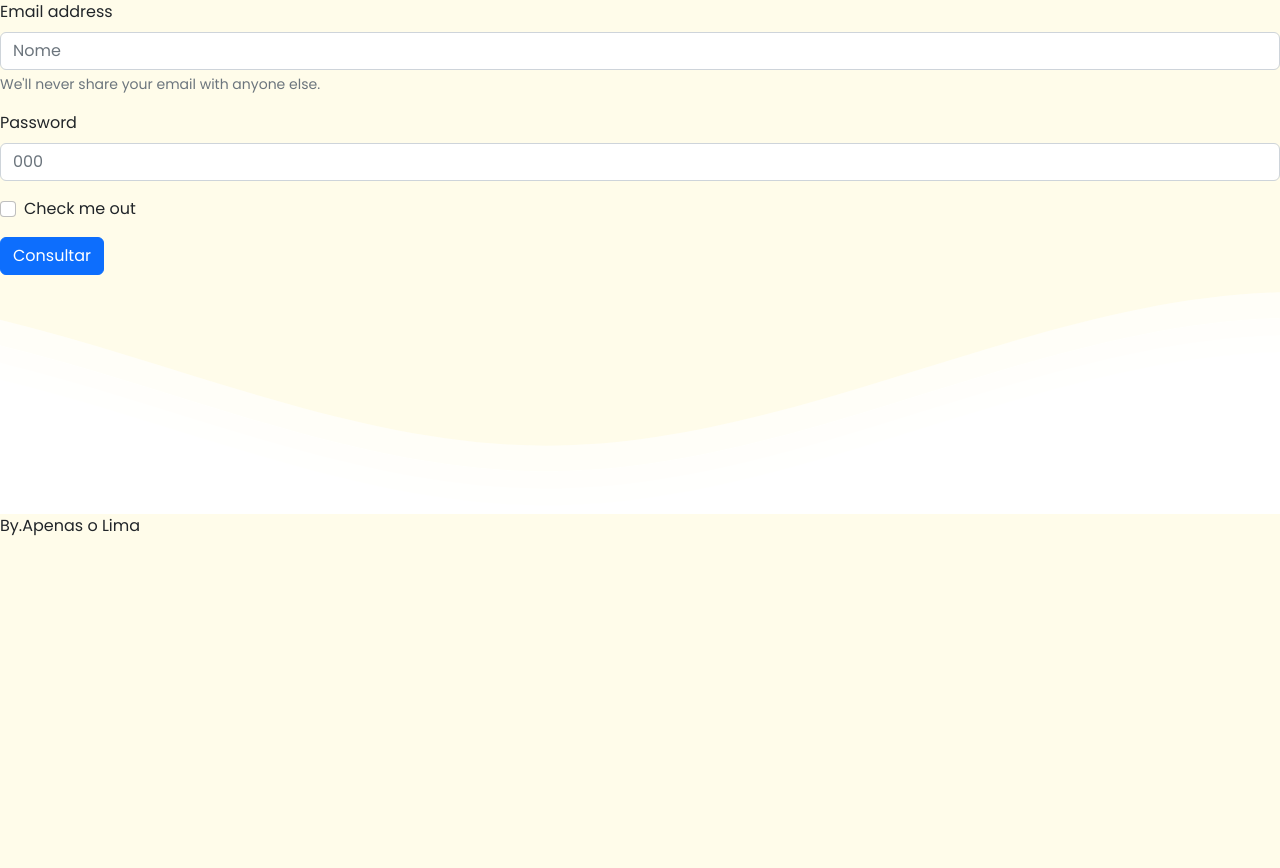
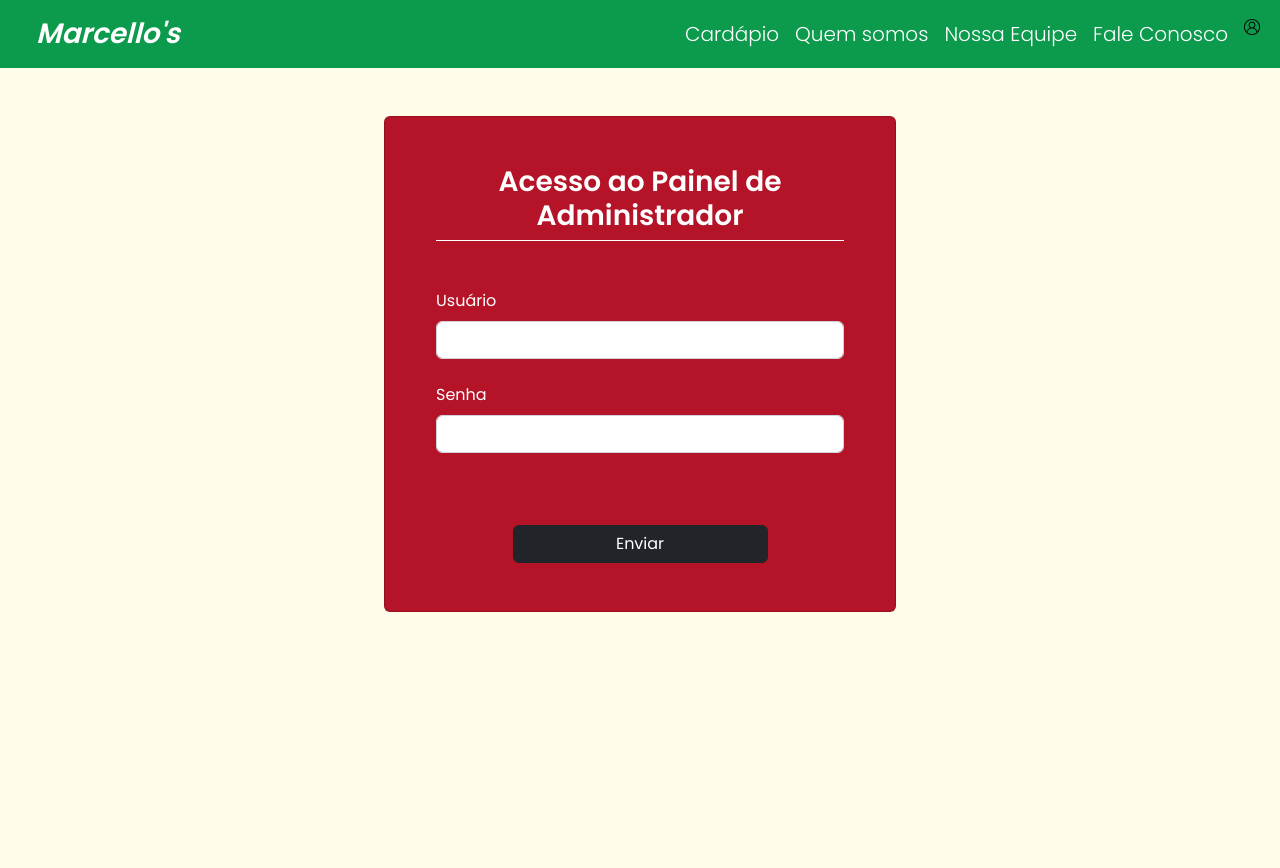
Before and after one commit to GustavoDSCruz/MarcellosPizzaria, a PHP site: page /php/Login.php in a window 1280 px wide. Before the commit the page ends 536 px from the top, so only its background shows below. Run offline with PHP 8.4, Linux system fonts and the light colour scheme.

Commit message:
creating login system

```diff
--- a/php/Login.php
+++ b/php/Login.php
@@ -24,52 +24,73 @@
      <link href="https://fonts.googleapis.com/css2?family=Poppins&display=swap" rel="stylesheet">
 
 
-    <script language=javascript>
-
-		function blokletras(keypress)
-		{
-			if(keypress>=48 && keypress<=57)
-			{
-				return true;
-			}
-			else
-			{
-				return false;
-			}
-		}
-		</script>
 
 </head>
 <body>
+<nav class="navbar navbar-expand-lg bg-green-marcellos" id="navbar">
+      <div class="container-fluid">
+        <a class="navbar-brand ps-4 fs-3 fw-bold text-white fst-italic" href="../index.html">Marcello's <!--<img src="assets/marcellos.png" class="marcellos-img img-fluid align-self-center h-50">--></a>
 
-        <div class="header">
+        <button class="navbar-toggler" type="button" data-bs-toggle="collapse" data-bs-target="#navbarSupportedContent" aria-controls="navbarSupportedContent" aria-expanded="false" aria-label="Toggle navigation">
+          <span class="navbar-toggler-icon"></span>
+        </button>
 
-            <!--Content before waves-->
-            <div class="inner-header flex">
-			<form name="cliente" method="POST" action="">
-			  <div class="mb-3">
-			    <label for="exampleInputEmail1" class="form-label">Email address</label>
-			    <input type="email" class="form-control" id="exampleInputEmail1" aria-describedby="emailHelp" name="txtnome" size="8" maxlength="5" placeholder="Nome" required>
-			    <div id="emailHelp" class="form-text">We'll never share your email with anyone else.</div>
-			  </div>
-			  <div class="mb-3">
-			    <label for="exampleInputPassword1" class="form-label">Password</label>
-			    <input type="password" class="form-control" id="exampleInputPassword1" name="txtsenha" size="5" maxlength="3" placeholder="000" onkeypress="return blokletras(window.event.keyCode)" required>
-			  </div>
-			  <div class="mb-3 form-check">
-			    <input type="checkbox" class="form-check-input" id="exampleCheck1">
-			    <label class="form-check-label" for="exampleCheck1">Check me out</label>
-			  </div>
-			  <button type="submit" class="btn btn-primary" name="btnconsultar" type="submit">Consultar</button>
-			</form>
+
+          <ul class=" collapse navbar-collapse navbar-nav justify-content-end me-auto mb-2 mb-lg-0 " id="navbarSupportedContent">
+
+            <li class="nav-item align-self-start">
+              <a class="nav-link active fs-5 fw-light text-white" href="../cardapio.html">Cardápio</a>
+            </li>
+
+            <li class="nav-item align-self-start">
+              <a class="nav-link active fs-5 fw-light text-white" href="../sobre.html">Quem somos</a>
+            </li>
+            <li class="nav-item align-self-start">
+              <a class="nav-link active fs-5 fw-light text-white" href="../equipe.html">Nossa Equipe</a>
+            </li>
+            <li class="nav-item align-self-start">
+              <a class="nav-link active fs-5 fw-light text-white" href="../contato.html">Fale Conosco</a>
+            </li>
+            <li class="nav-item align-self-start">
+              <a class="nav-link active fw-light text-white" href="php/Login.php"><img src="../assets/user.png" style="height: 16px;" ></a>
+            </li>
+
+          </ul>
+          <!-- Search -->
+          <!-- <form class="d-flex" role="search">
+            <input class="form-control me-2" type="search" placeholder="Pesquisar">
+            <button class="btn-pesquisar btn btn-dark" type="submit">
+              <img src="assets/search.png">
+            </button>
+          </form> -->
+
+      </div>
+    </nav>
+	<main class="p-5 d-flex flex-column align-items-center">
+	<form class="card-contato card icard-color py-5 d-flex flex-column align-items-center" name="cliente" method="POST" action="">
+          <div class="text-center  border-bottom border-white" style="width: 80%;" >
+            <h5 class="card-title text-white fs-3 fw-semibold ">Acesso ao Painel de Administrador</h5>
+          </div>
+          <div class="d-flex flex-column align-items-stretch py-4" style="width: 80%;">
+            <div class="mt-4">
+              <label class="form-label text-white">Usuário</label>
+              <input type="text" name="txtnome" class="form-control" required name="txtnome" size="8" maxlength="5" required>
+            </div>
+            <div class="mt-4">
+              <label for="exampleInputEmail1" class="form-label text-white">Senha</label>
+              <input type="password" name="txtsenha" class="form-control" id="exampleInputPassword1" aria-describedby="emailHelp" size="5" maxlength="3" required>
+            </div>
+          </div>
+          <button type="submit" name="btnconsultar" class="btn btn-dark mt-5" style="width: 50%;">Enviar</button>
+        </form>
 
 		<?php
 		extract($_POST, EXTR_OVERWRITE);
 		if(isset($btnconsultar))
 		{
 			include_once 'Usuario.php';
-			$u = new Usuario();
-			$u->setUsu($txtnome);
+			$u = new usuario();
+			$u->setLogin($txtnome);
 			$u->setSenha($txtsenha);
 			$pro_bd=$u->logar();
 
@@ -79,7 +100,10 @@
 				$existe = true;
 				?>
 					<br><b> <?php echo "Bem vindo! Usuário: ".$pro_mostrar[0]; ?></b> <br><br>
-                    <?php header("location:../index.html"); ?>
+					<?php
+						$_SESSION['nome'] = $txtnome;
+					?>
+          			<button type="submit" class="btn btn-dark mt-5"><a class="fs-4 text-white" style="text-decoration:none;" href="painelMarcellos.php">Entrar</a></button>
 				<?php
 			}
 		if($existe==false)
@@ -89,34 +113,6 @@
 
 		}
 	?>
-
-            <!--Just the logo.. Don't mind this-->
-
-            </div>
-            <div>
-                <svg class="waves" xmlns="http://www.w3.org/2000/svg" xmlns:xlink="http://www.w3.org/1999/xlink"
-                viewBox="0 24 150 28" preserveAspectRatio="none" shape-rendering="auto">
-                <defs>
-                <path id="gentle-wave" d="M-160 44c30 0 58-18 88-18s 58 18 88 18 58-18 88-18 58 18 88 18 v44h-352z" />
-                </defs>
-                <g class="parallax">
-                <use xlink:href="#gentle-wave" x="48" y="0" fill="rgba(255,255,255,0.7" />
-                <use xlink:href="#gentle-wave" x="48" y="3" fill="rgba(255,255,255,0.5)" />
-                <use xlink:href="#gentle-wave" x="48" y="5" fill="rgba(255,255,255,0.3)" />
-                <use xlink:href="#gentle-wave" x="48" y="7" fill="#fff" />
-                </g>
-                </svg>
-                </div>
-                <!--Waves end-->
-
-                </div>
-                <!--Header ends-->
-
-                <!--Content starts-->
-                <div class="content flex">
-                  <p>By.Apenas o Lima</p>
-                </div>
-                <!--Content ends-->
-
+	</main>
   </body>
 </html>
--- /dev/null
+++ b/php/dados_login.php
@@ -0,0 +1,3 @@
+<?php
+    session_start();
+?>
```
Also changed, not shown: php/Invalido.php (+7 -61 lines), php/Usuario.php (+11 -11 lines), php/logout.php (added, +10 -0 lines), php/painelMarcellos.php (added, +39 -0 lines).
